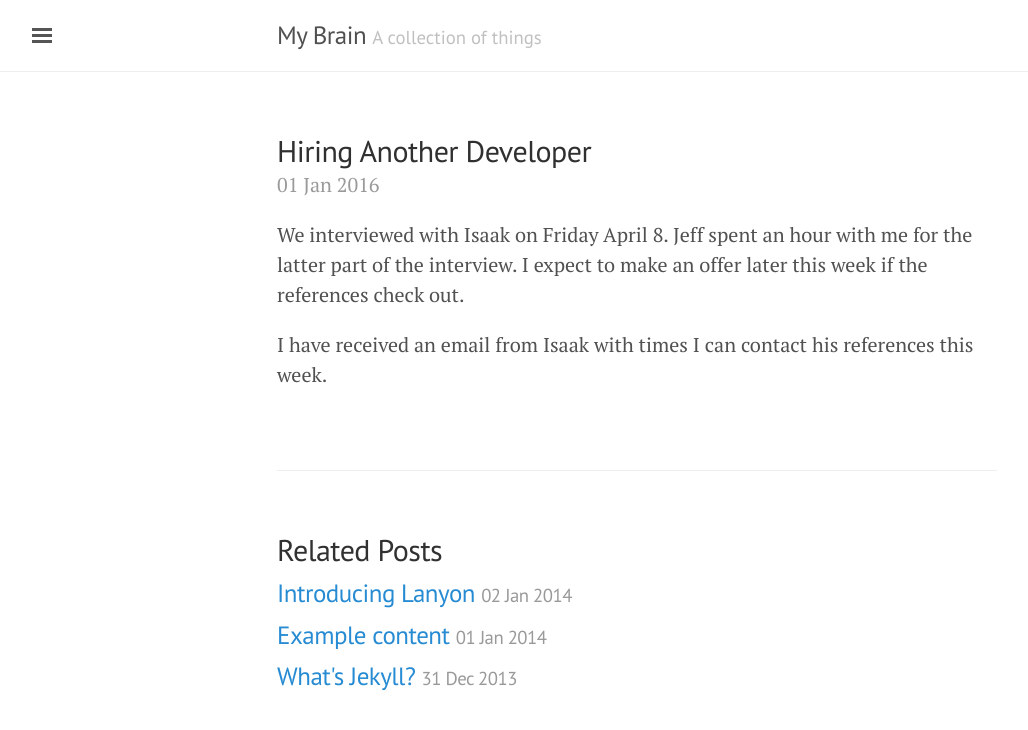
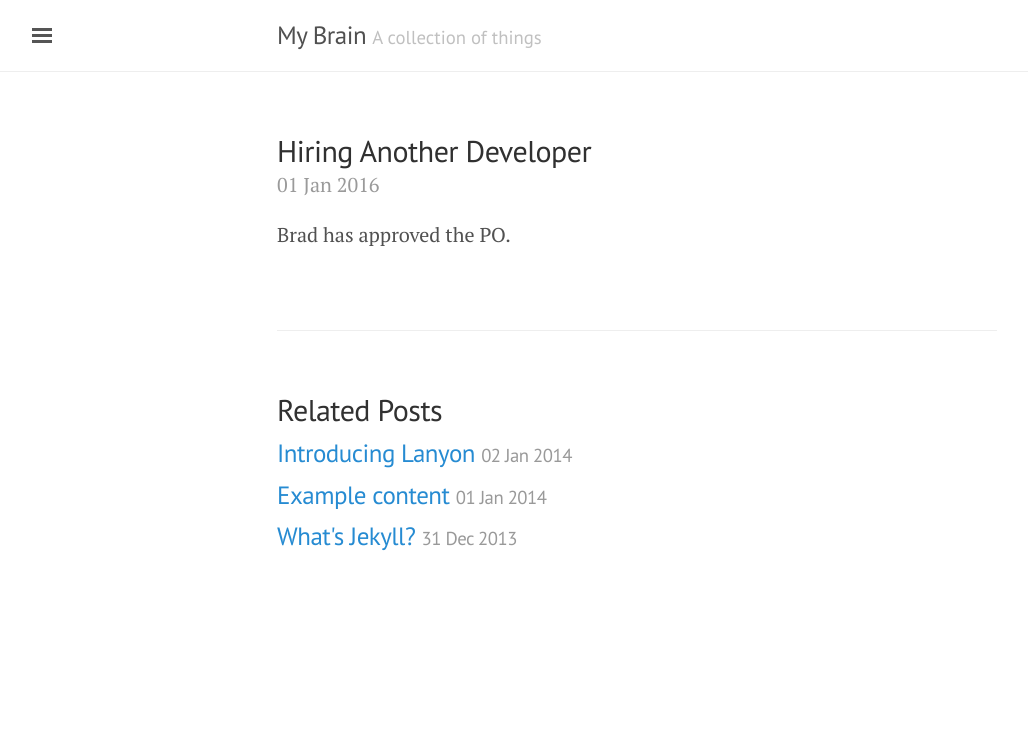
Before and after one commit to MikeBeaulieu/MikeBeaulieu.github.io, a Jekyll site: the page built from _statusupdates/2016-01-01-hiring.md, in a window 1280 px wide. Shown: the top 730 px of the page, without its empty margins (3-1031 px from the left). Built offline with Jekyll 4.4.1, drawn with Linux system fonts in a browser that asks for light colours.

Commit message:
April 22 Status Update

```diff
--- a/_statusupdates/2016-01-01-hiring.md
+++ b/_statusupdates/2016-01-01-hiring.md
@@ -3,10 +3,8 @@ layout: post
 title: Hiring Another Developer
 status: active
 type: Goal
-summary: We've offered the position to Isaak Genge.  Brad has approved the PO.
-updated: 2016-04-16 9:25:00
+summary: Isaak came in on Friday April 22 to review the contract offer with Bridget.
+updated: 2016-04-22 9:25:00
 ---
 
-We interviewed with Isaak on Friday April 8.  Jeff spent an hour with me for the latter part of the interview.  I expect to make an offer later this week if the references check out.
-
-I have received an email from Isaak with times I can contact his references this week.
+Brad has approved the PO.
```
Also changed, not shown: _statusupdates/2016-01-01-referral-partners.md (+2 -6 lines), _statusupdates/2016-04-12-Salesforce-Work.md (+2 -2 lines).
